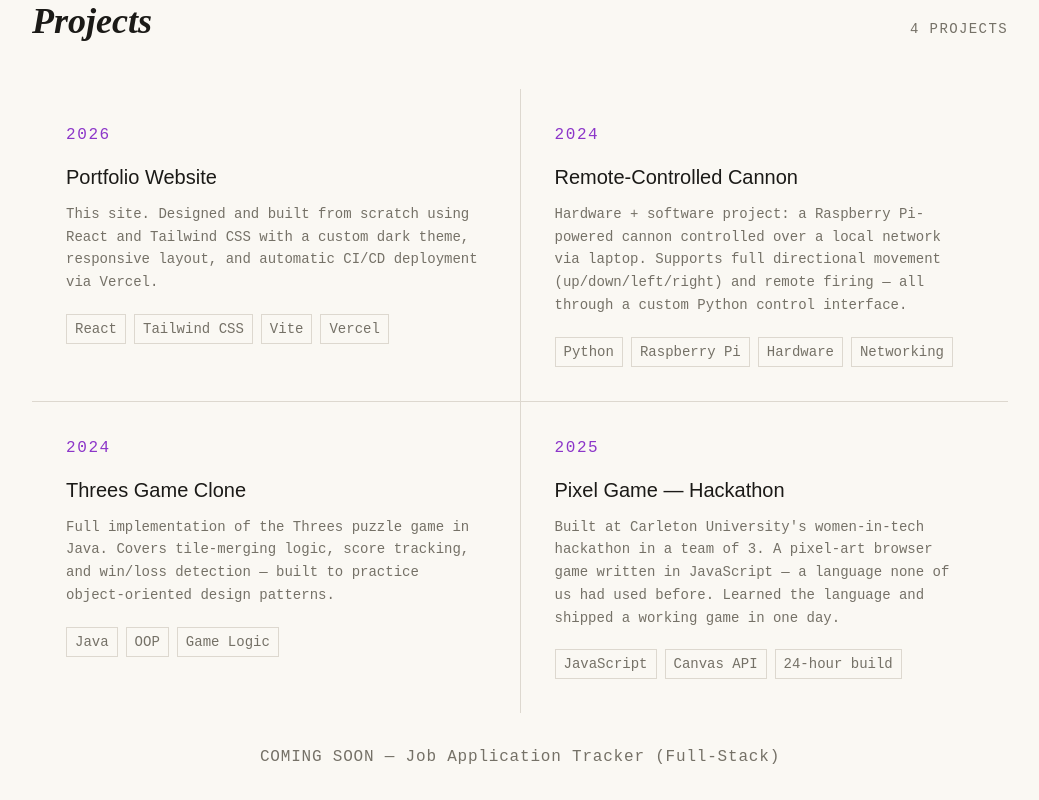
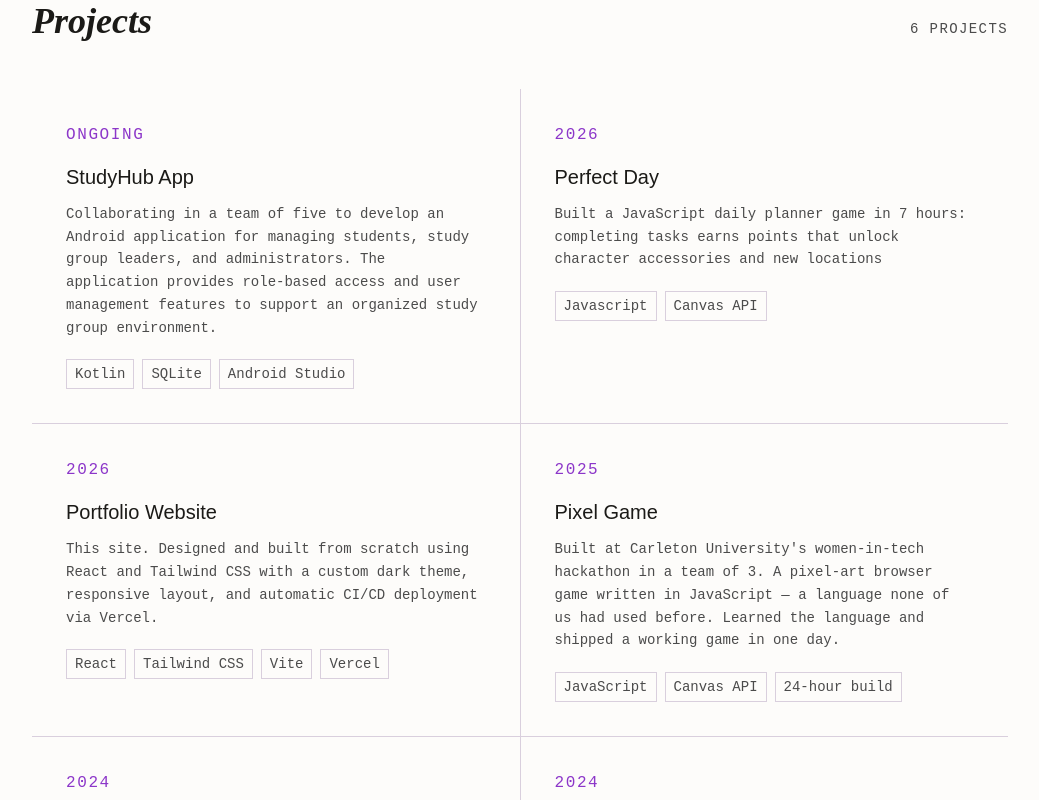
Before and after one commit to Ananasikflafik/portfolio, a React (Vite) app: page / in a window 1280 px wide. Shown: the part 960-1760 px from the top of the page, without its empty margins (120-1159 px from the left). Built offline with nearby package versions, Linux system fonts and the light colour scheme.

Commit message:
Update info

```diff
--- a/src/components/Education.jsx
+++ b/src/components/Education.jsx
@@ -11,8 +11,8 @@ const EDUCATION = [
     highlights: [
       "Dean's Honour List — Fall 2025 & Winter 2026 (A+ in every course both semesters)",
       "Co-op stream — structured industry placements built into the degree",
-      "Completed: Calculus I & II, Linear Algebra, Discrete Mathematics for Computing, Digital Systems I, Intro to Computing I & II, Logic I, Technical Report Writing",
-      "Upcoming (Fall 2026): Data Structures & Algorithms, Computer Architecture, Advanced C++, Software Engineering",
+      "Completed: Calculus I & II, Linear Algebra, Discrete Mathematics for Computing, Digital Systems I, Intro to Computing I & II, Technical Report Writing",
+      "Ongoing: Data Structures & Algorithms, Computer Architecture, Advanced C++, Software Engineering",
       "Upcoming (Winter 2027): Databases I, Programming Paradigms, Software Construction",
     ],
   },
@@ -20,22 +20,29 @@ const EDUCATION = [
 
 const ACTIVITIES = [
   {
-    name: "Women-in-Tech Hackathon",
-    org: "Carleton University",
-    period: "2025",
+    name: "Director of Events",
+    org: "Ottawa Ukrainian Student Club",
+    period: "2026 - Present",
     description:
-      "Built a pixel-art browser game in JavaScript with a team of 3 — none of us had used the language before. Designed, coded, and shipped a working game within 24 hours.",
+      "Organized 6 events since joining in September, the largest with 30+ attendees. Managed resources and developed event ideas, then carried them through to execution",
+  },
+  {
+    name: "Volonteer",
+    org: "Capital Ukrainian Festival",
+    period: "2026",
+    description:
+      "Handled cash, prepared and served food, and assisted customers. Worked as part of a team in a fast-paced event setting",
   },
   {
     name: "Computer Science Club",
-    org: "High School",
+    org: "Glebe Collegiate Institute",
     period: "2023 — 2025",
     description:
       "Regular participation in coding challenges, project building, and peer knowledge-sharing sessions.",
   },
   {
     name: "International Friendship Club",
-    org: "High School",
+    org: "Glebe Collegiate Institute",
     period: "2023 — 2025",
     description:
       "Organized cross-cultural events and supported international students — reflects the multilingual background and collaborative mindset carried into university.",
--- a/src/components/Hero.jsx
+++ b/src/components/Hero.jsx
@@ -3,9 +3,9 @@ import { FaGithub, FaLinkedin, FaEnvelope } from "react-icons/fa";
 
 const stats = [
     { value: "10.0", label: "CGPA" },
-    { value: "4", label: "Projects" },
+    { value: "6", label: "Projects" },
     { value: "2", label: "Year of study" },
-    { value: "3", label: "Programming languages" },
+    { value: "5", label: "Programming languages" },
 ];
 
 const socials = [
--- a/src/components/Projects.jsx
+++ b/src/components/Projects.jsx
@@ -2,13 +2,38 @@ import { ArrowUpRight} from "lucide-react";
 
 // Maybe shorter descriptions !!!
 const PROJECTS = [
+     { name: "StudyHub App",
+        year: "Ongoing",
+        tags: ["Kotlin", "SQLite", "Android Studio"],
+        description:
+        "Collaborating in a team of five to develop an Android application for managing students, study group leaders, and administrators. The application provides role-based access and user management features to support an organized study group environment. ",
+        href: "",
+        live: "",
+    },
+    { name: "Perfect Day",
+        year: "2026",
+        tags: ["Javascript", "Canvas API"],
+        description:
+        "Built a JavaScript daily planner game in 7 hours: completing tasks earns points that unlock character accessories and new locations",
+        href: "",
+        live: "",
+    },
     { name: "Portfolio Website",
         year: "2026",
         tags: ["React", "Tailwind CSS", "Vite", "Vercel"],
         description:
         "This site. Designed and built from scratch using React and Tailwind CSS with a custom dark theme, responsive layout, and automatic CI/CD deployment via Vercel.",
-        href: "https://github.com/YOUR_USERNAME/portfolio", // ← заміни
+        href: "https://github.com/Ananasikflafik/portfolio",
         live: "https://portfolio-bay-three-80.vercel.app/",
+    },
+
+     { name: "Pixel Game",
+        year: "2025",
+        tags: ["JavaScript", "Canvas API", "24-hour build"],
+        description:
+        "Built at Carleton University's women-in-tech hackathon in a team of 3. A pixel-art browser game written in JavaScript — a language none of us had used before. Learned the language and shipped a working game in one day.",
+        href: "",
+        live: "",
     },
 
     { name: "Remote-Controlled Cannon",
@@ -26,15 +51,6 @@ const PROJECTS = [
         description:
         "Full implementation of the Threes puzzle game in Java. Covers tile-merging logic, score tracking, and win/loss detection — built to practice object-oriented design patterns.",
         href: "",
-        live: "",
-    },
-
-    { name: "Pixel Game — Hackathon",
-        year: "2025",
-        tags: ["JavaScript", "Canvas API", "24-hour build"],
-        description:
-        "Built at Carleton University's women-in-tech hackathon in a team of 3. A pixel-art browser game written in JavaScript — a language none of us had used before. Learned the language and shipped a working game in one day.",
-        href: "", // додай посилання якщо є
         live: "",
     },
 ];
@@ -105,7 +121,7 @@ function Projects() {
 
             {/* Future Projects*/}
             <p className="mt-8 font-mono text-muted-foreground text-center tracking-wider">
-                COMING SOON — Job Application Tracker (Full-Stack)
+                COMING SOON — My Books Tracker (Full-Stack)
             </p>
         </section>
     );
--- a/src/components/Skills.jsx
+++ b/src/components/Skills.jsx
@@ -1,11 +1,10 @@
 import { Languages } from "lucide-react";
 
 const SKILLS = [
-    {category: "Programming Languages", items: ["Python", "Java", "JavaScript", "C (intro)",]},
+    { category: "Programming Languages", items: ["Python", "Java", "JavaScript", "C++", "Kotlin",] },
+    {category: "Databases", items: ["SQLite", "PostgreSQL"]},
     {category: "Hardware & Embedded", items: ["Raspberry Pi", "Ardurino", "Digital Circuits", "Raspberry Pi OS",]},
     {category: "Web & Tools", items: ["React", "Tailwind CSS", "HTML/CSS", "Git", "Github", "Vite", "VS Code"]},
-    {category: "AI Tools", items: ["Claude", "ChatGPT", "GitHub Copilot",]},
-    {category: "Concepts", items: ["OOP", "Data Structures (intro)", "Digital System", "Discrete Math", "Linear Algebra", "Calculus",]},
 ];
 const LANGUAGES = [
     { lang: "Ukrainian", level: "Native" },
--- a/src/index.css
+++ b/src/index.css
@@ -15,18 +15,18 @@
 }
 
 :root.light {
-  --background: #faf8f3;
+  --background: #fdfcfa;
   --foreground: #1b1a17;
 
-  --card: #f1eee8;
+  --card: #f5f5ffb9;
 
   --primary: #8c36c9;
 
-  --secondary: #ebe7de;
+  --secondary: #edeced;
 
-  --muted-foreground: #757167;
+  --muted-foreground: #4b4b4b;
 
-  --border: #ddd8cf;
+  --border: #d9cfdd;
 }
 
 *,
```
